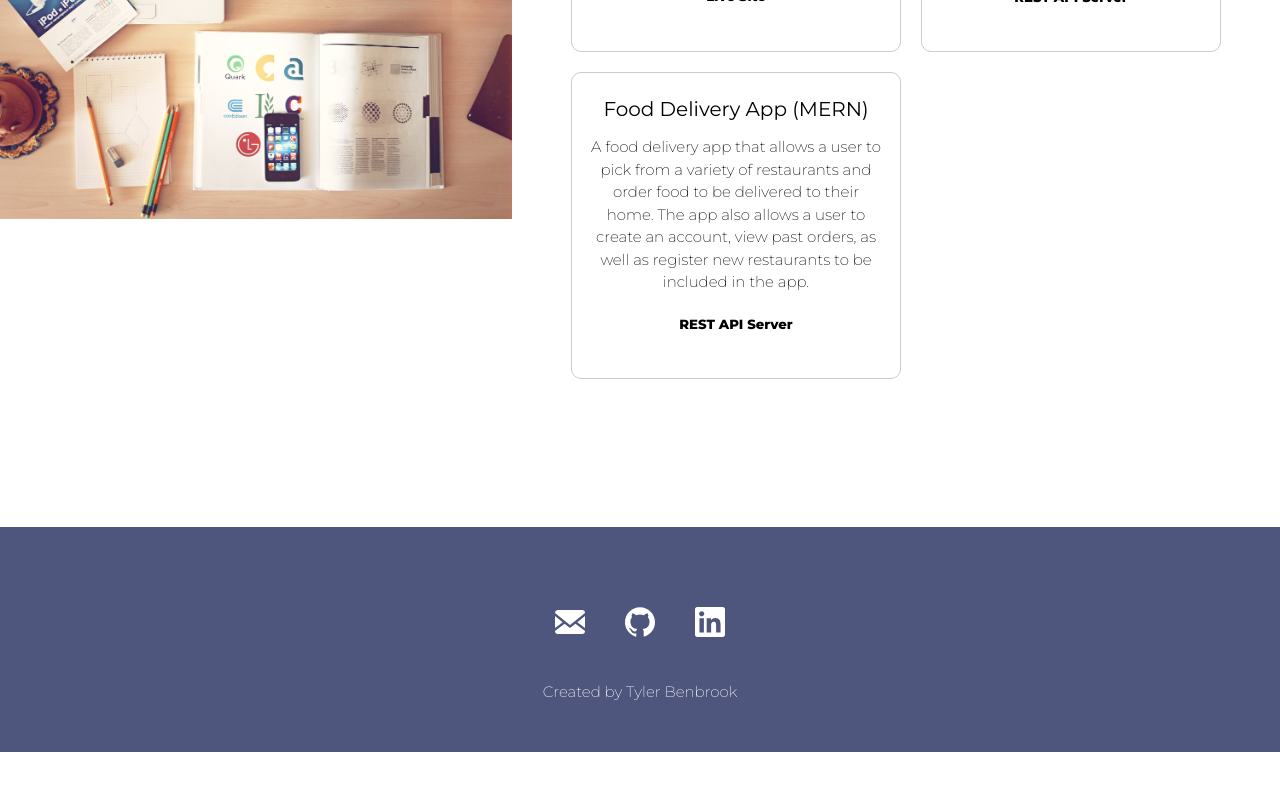
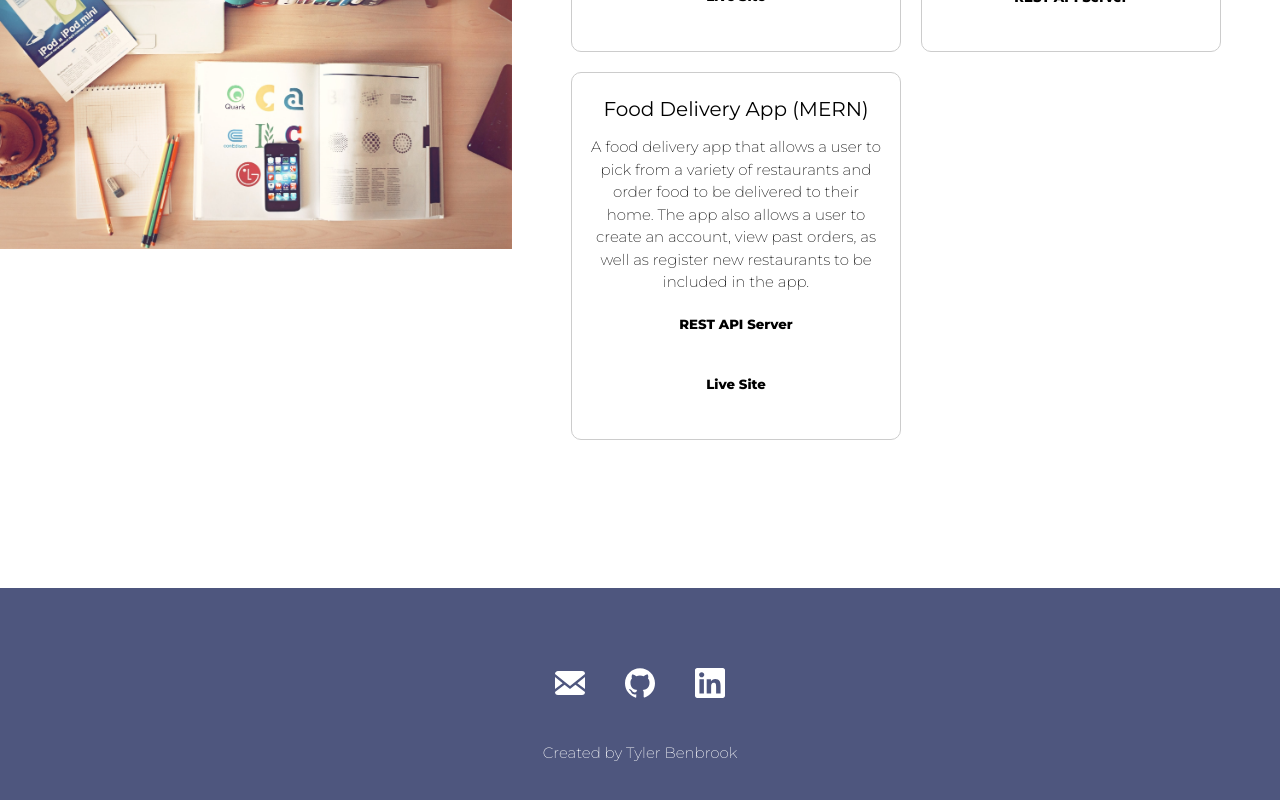
Before and after one commit to tylersb/react-portfolio, a React (Vite) app: page / in a window 1280 px wide. Shown: the part 2652-3452 px from the top of the page. Before the commit the page ends 3404 px from the top, so only its background shows below. Built offline with nearby package versions, Linux system fonts and the light colour scheme.

Commit message:
adds a link to the live site for project 3

```diff
--- a/src/Components/Portfolio.jsx
+++ b/src/Components/Portfolio.jsx
@@ -33,7 +33,8 @@ const projectList = [
     description:
       'A food delivery app that allows a user to pick from a variety of restaurants and order food to be delivered to their home. The app also allows a user to create an account, view past orders, as well as register new restaurants to be included in the app.',
     url: 'https://github.com/tylersb/project-3-client',
-    backend: 'https://github.com/tylersb/project-3-server'
+    backend: 'https://github.com/tylersb/project-3-server',
+    live: 'https://nimble-chimera-2ff671.netlify.app/'
   }
 ];
 
```
